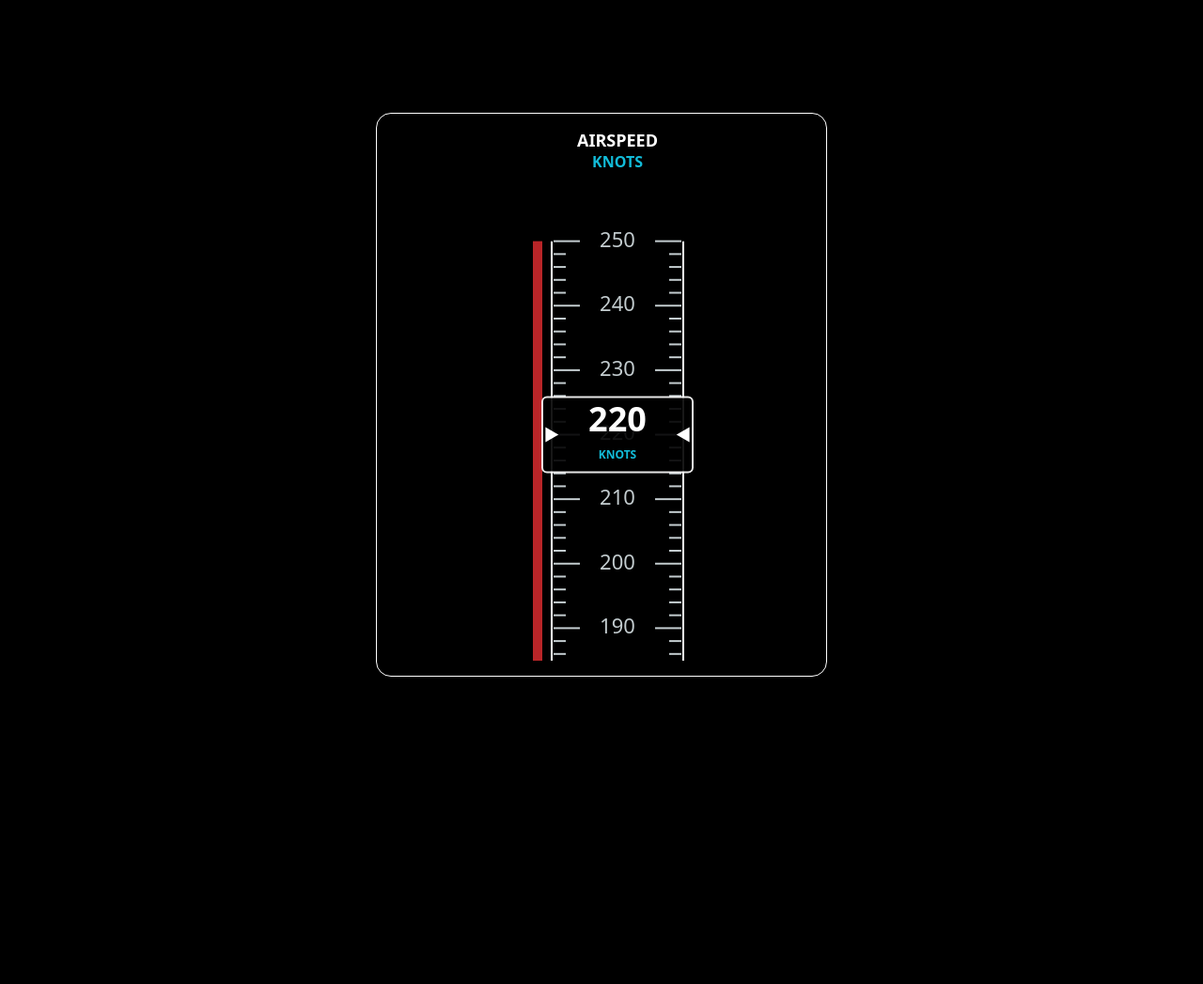
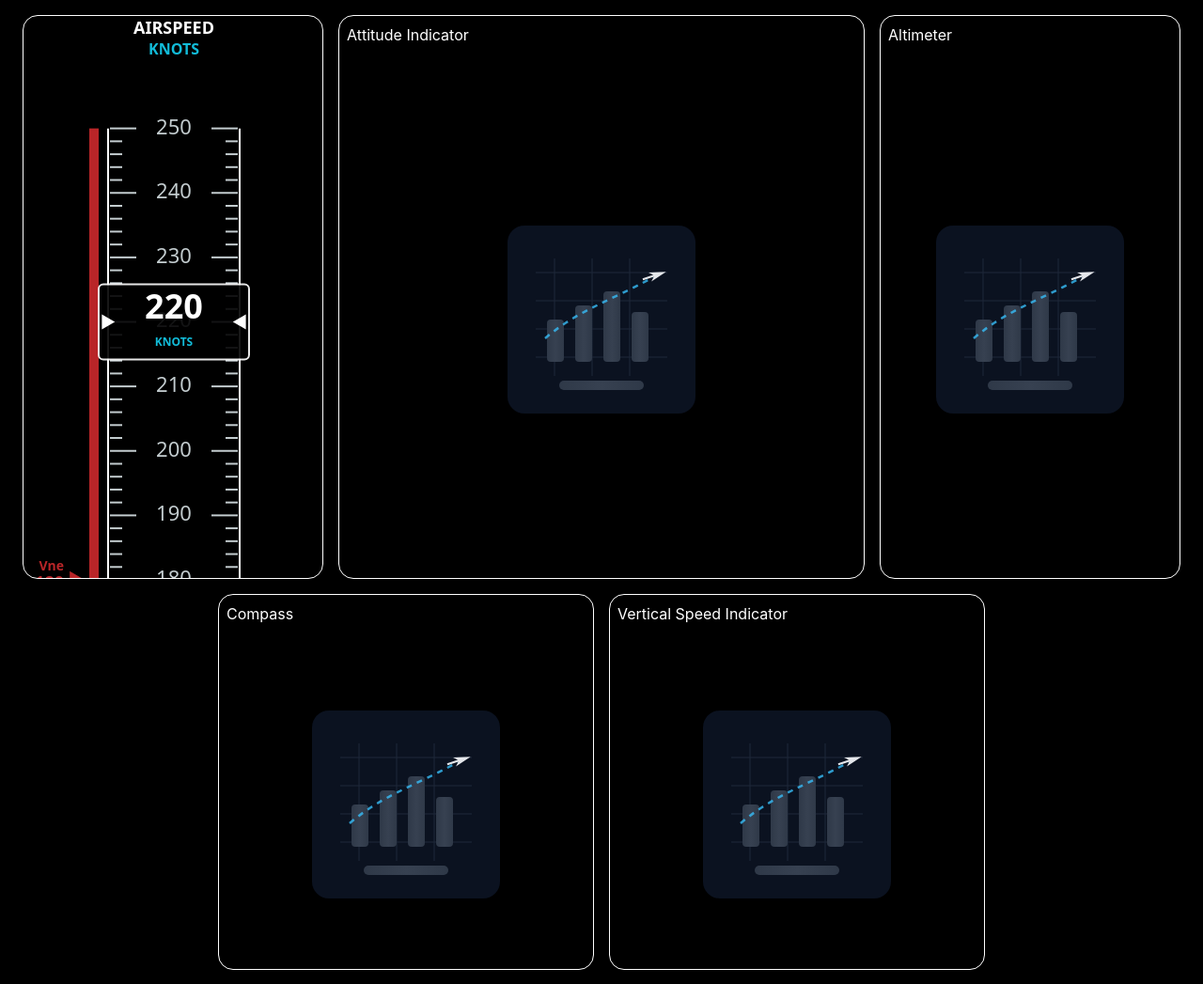
Before and after one commit to Dariush-Hassani/observable-charts, a website built with Vite: page index.html in a window 1280 px wide. Shown: the whole page at 94% size. Before the commit the page ends 800 px from the top, so only its background shows below. Built offline with nearby package versions, Linux system fonts and the light colour scheme.

Commit message:
feat: add all charts docs

```diff
--- a/index.html
+++ b/index.html
@@ -5,7 +5,35 @@
     <title>Cockpit Dashboard</title>
   </head>
   <body class="bg-black">
-    <div id="air-speed-chart" class="h-150 w-120 border p-4 border-white rounded-2xl m-auto mt-30"></div>
+    <div class="flex justify-center p-4 gap-4">
+      <div id="air-speed-chart" class="h-150 w-80 border border-white rounded-2xl"></div>
+      <div class="h-150 w-140 border border-white rounded-2xl p-2">
+        <div class="text-white">Attitude Indicator</div>
+        <div class="w-full h-full flex justify-center items-center">
+          <img src="/skeleton.svg" />
+        </div>
+      </div>
+      <div class="h-150 w-80 border border-white rounded-2xl p-2">
+        <div class="text-white">Altimeter</div>
+        <div class="w-full h-full flex justify-center items-center">
+          <img src="/skeleton.svg" />
+        </div>
+      </div>
+    </div>
+    <div class="flex justify-center gap-4">
+      <div class="h-100 w-100 border border-white rounded-2xl p-2">
+        <div class="text-white">Compass</div>
+        <div class="w-full h-full flex justify-center items-center">
+          <img src="/skeleton.svg" />
+        </div>
+      </div>
+      <div class="h-100 w-100 border border-white rounded-2xl p-2">
+        <div class="text-white">Vertical Speed Indicator</div>
+        <div class="w-full h-full flex justify-center items-center">
+          <img src="/skeleton.svg" />
+        </div>
+      </div>
+    </div>
     <script type="module" src="/main.ts"></script>
   </body>
 </html>
```
Also changed, not shown: air-speed-indicator/readme.md, public/skeleton.svg (added), readme.md.
